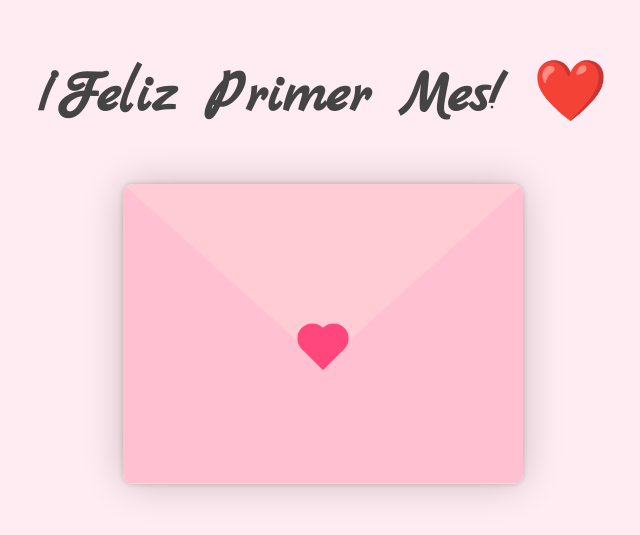
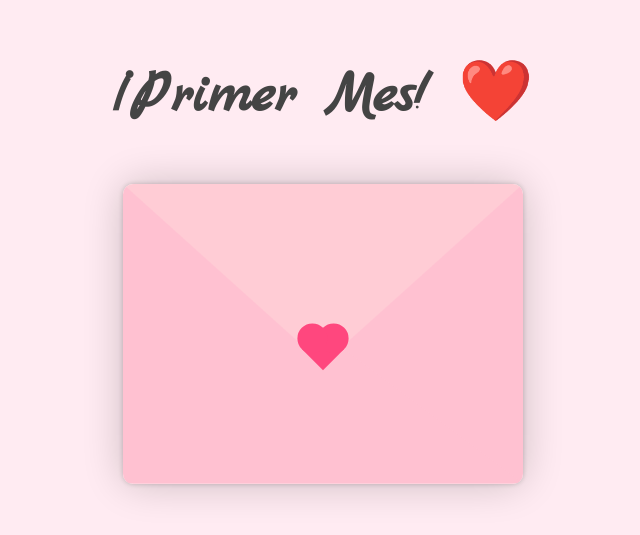
Before and after one commit to alexdavila17lm/intel.github.io, a plain HTML site: page index.html in a window 1280 px wide. Shown: the part 131-666 px from the top of the page, without its empty margins (317-957 px from the left). Drawn offline with Linux system fonts and the light colour scheme.

Commit message:
Fix HTML formatting and update header content

```diff
--- a/index.html
+++ b/index.html
@@ -10,7 +10,7 @@
     <title>San Valentin Carta 1v</title>
 </head>
 <body>
-    <h1>¡Feliz Primer Mes! ❤️</h1>
+    <h1>¡Primer Mes! ❤️</h1>
     <div class="contenedor">
         <div class="envoltura-sobre">
             <div class="sobre">
```
